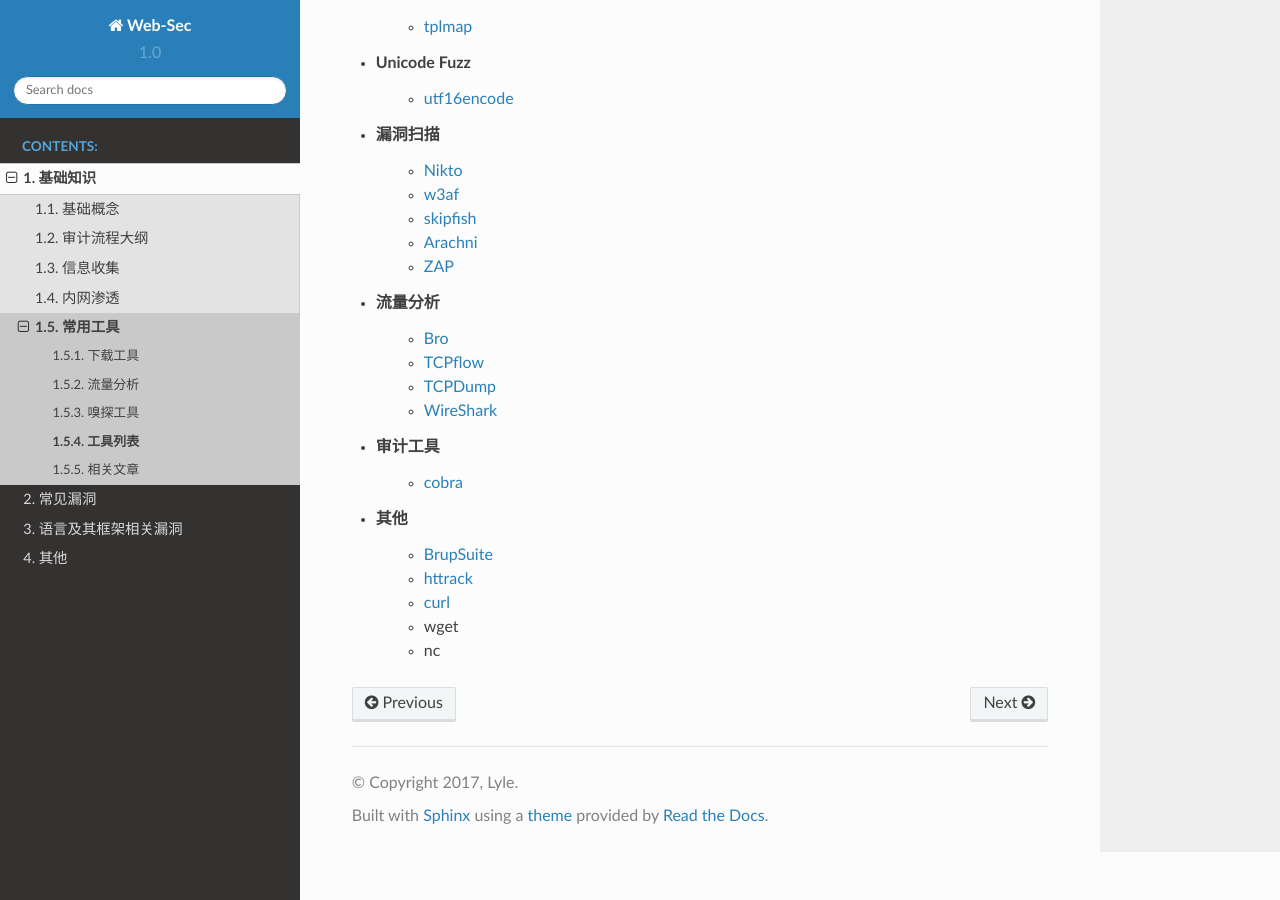
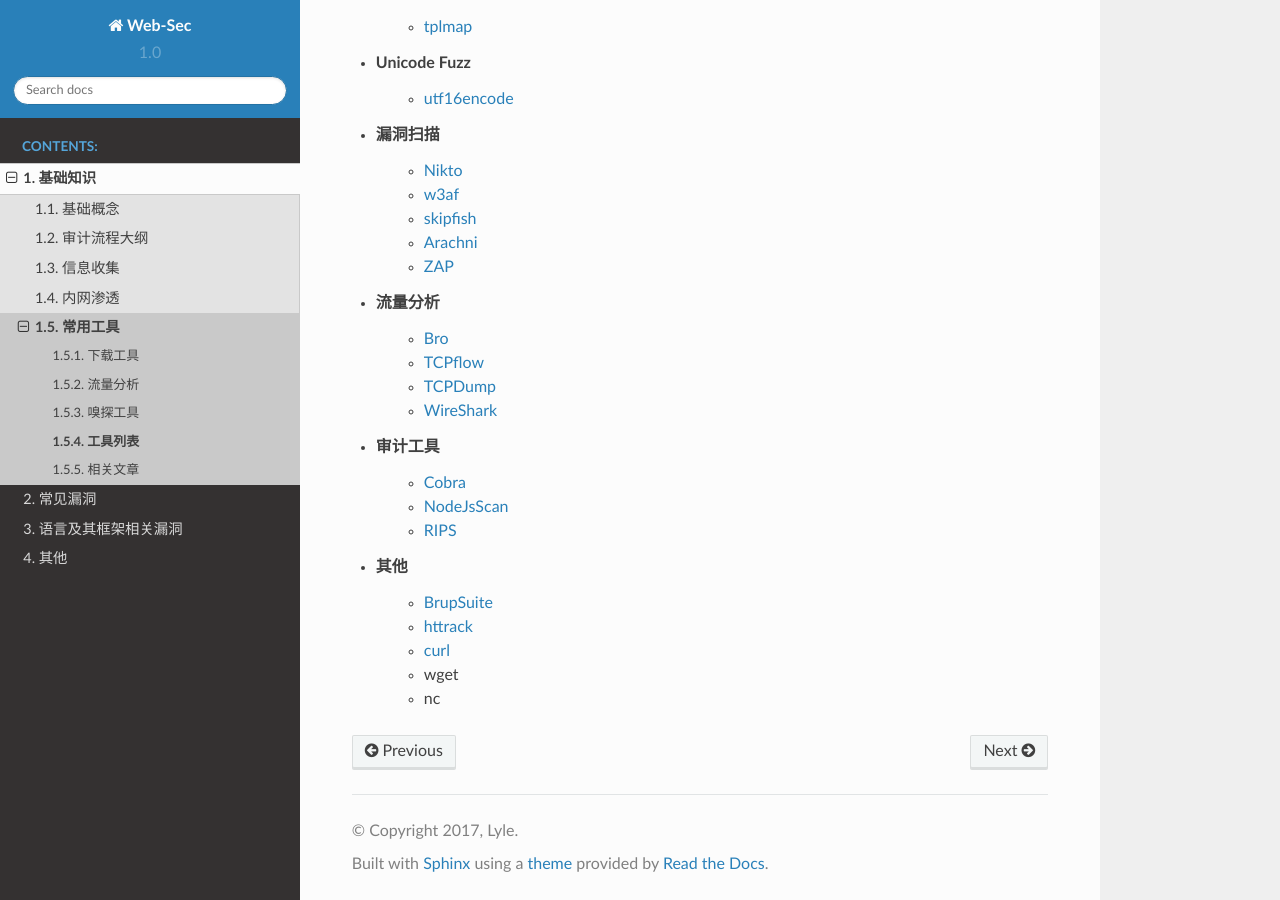
Before and after one commit to LyleMi/Learn-Web-Hacking, a Sphinx documentation site: the page built from source/basic/tools/list.rst, in a window 1280 px wide and 900 px high, scrolled down 1439 px. Built offline with Sphinx 7.4.7 and the Read the Docs theme 2.0.0, drawn with Linux system fonts in a browser that asks for light colours.

Commit message:
update tool list

```diff
--- a/source/basic/tools/list.rst
+++ b/source/basic/tools/list.rst
@@ -73,7 +73,9 @@
     - `WireShark <https://www.wireshark.org>`_
 
 - 审计工具
-    - `cobra <https://github.com/FeeiCN/cobra>`_
+    - `Cobra <https://github.com/FeeiCN/cobra>`_
+    - `NodeJsScan <https://github.com/ajinabraham/NodeJsScan>`_
+    - `RIPS <http://rips-scanner.sourceforge.net/>`_
 
 - 其他
     - `BrupSuite <https://portswigger.net/burp/>`_
```
